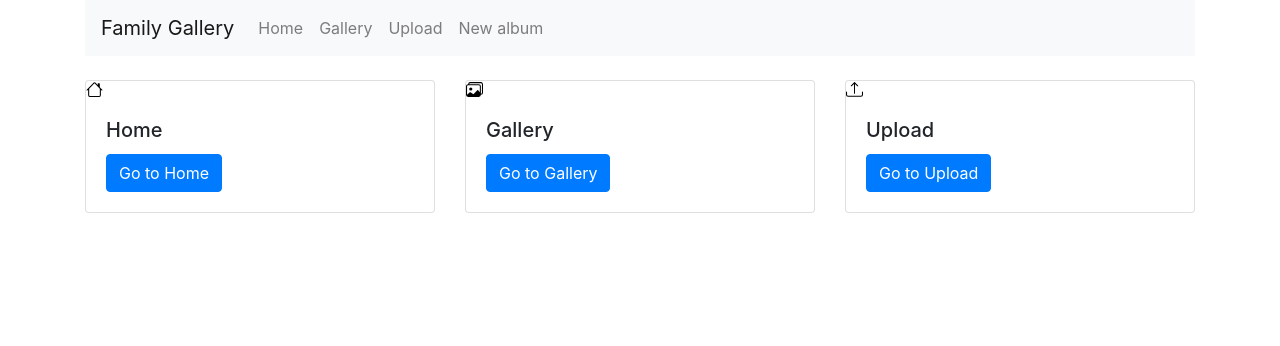
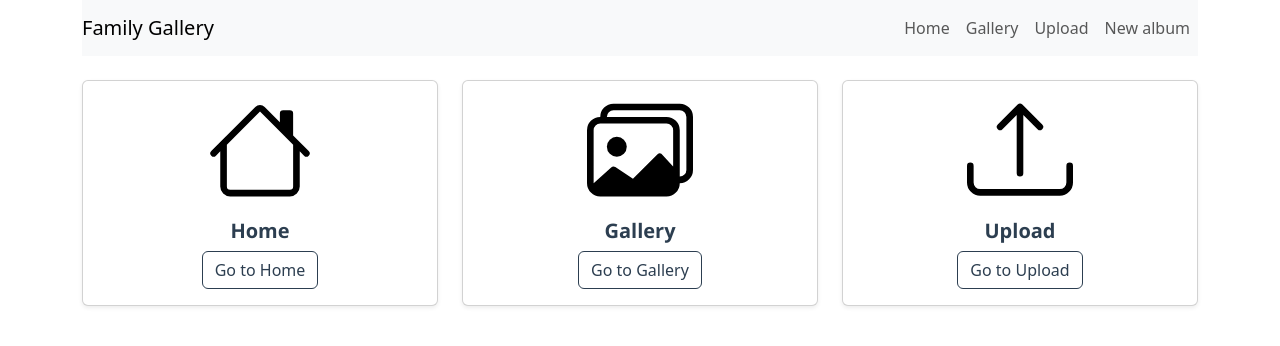
Before and after one commit to BulanMartin/FamilyGallery, a Django app: page / in a window 1280 px wide. Shown: the top 346 px of the page. Run offline with Django 5.2, Linux system fonts and the light colour scheme; some libraries are stand-ins or nearby versions.

Commit message:
improve the nav bar

```diff
--- a/FamilyGallery/gallery_app/templates/base.html
+++ b/FamilyGallery/gallery_app/templates/base.html
@@ -2,17 +2,17 @@
 <html>
 <head>
     <title>Family Gallery</title>
-    <link href="https://stackpath.bootstrapcdn.com/bootstrap/4.5.2/css/bootstrap.min.css" rel="stylesheet">
-    <script src="https://code.jquery.com/jquery-3.5.1.slim.min.js"></script>
-    <script src="https://cdn.jsdelivr.net/npm/@popperjs/core@2.9.2/dist/umd/popper.min.js"></script>
-    <script src="https://stackpath.bootstrapcdn.com/bootstrap/4.5.2/js/bootstrap.min.js"></script>
+    <link href="https://cdn.jsdelivr.net/npm/bootstrap@5.3.2/dist/css/bootstrap.min.css" rel="stylesheet">
 </head>
 <body>
     <div class="container">
         <nav class="navbar navbar-expand-lg navbar-light bg-light">
             <a class="navbar-brand" href="#">Family Gallery</a>
-            <div class="collapse navbar-collapse">
-                <ul class="navbar-nav mr-auto">
+            <button class="navbar-toggler" type="button" data-bs-toggle="collapse" data-bs-target="#navbarNav" aria-controls="navbarNav" aria-expanded="false" aria-label="Toggle navigation">
+                <span class="navbar-toggler-icon"></span>
+            </button>
+            <div class="collapse navbar-collapse" id="navbarNav">
+                <ul class="navbar-nav ms-auto">
                     <li class="nav-item"><a class="nav-link" href="{% url 'home' %}">Home</a></li>
                     <li class="nav-item"><a class="nav-link" href="{% url 'gallery' %}">Gallery</a></li>
                     <li class="nav-item"><a class="nav-link" href="{% url 'upload' %}">Upload</a></li>
@@ -24,5 +24,9 @@
         {% block content %}
         {% endblock %}
     </div>
+
+    <script src="https://code.jquery.com/jquery-3.6.0.min.js"></script>
+    <script src="https://cdn.jsdelivr.net/npm/@popperjs/core@2.11.6/dist/umd/popper.min.js"></script>
+    <script src="https://cdn.jsdelivr.net/npm/bootstrap@5.3.2/dist/js/bootstrap.min.js"></script>
 </body>
 </html>
--- a/FamilyGallery/gallery_app/templates/gallery/index.html
+++ b/FamilyGallery/gallery_app/templates/gallery/index.html
@@ -4,32 +4,48 @@
 
 {% load static %}
 <div class="row mt-4">
-    <div class="col-md-4">
-        <div class="card">
-            <img src="{% static 'images/house.svg' %}" class="card-img-top img-fluid" alt="Home" style="width: 5%;">
-            <div class="card-body">
+    <div class="col-md-4 mb-4">
+        <div class="card h-100 shadow-sm">
+            <img src="{% static 'images/house.svg' %}" class="card-img-top mx-auto mt-3" alt="Home" style="width: 30%;">
+            <div class="card-body text-center">
                 <h5 class="card-title">Home</h5>
-                <a href="{% url 'home' %}" class="btn btn-primary">Go to Home</a>
+                <a href="{% url 'home' %}" class="btn btn-outline-primary">Go to Home</a>
             </div>
         </div>
     </div>
-    <div class="col-md-4">
-        <div class="card">
-            <img src="{% static 'images/images.svg' %}" class="card-img-top img-fluid" alt="Gallery" style="width: 5%;">
-            <div class="card-body">
+    <div class="col-md-4 mb-4">
+        <div class="card h-100 shadow-sm">
+            <img src="{% static 'images/images.svg' %}" class="card-img-top mx-auto mt-3" alt="Gallery" style="width: 30%;">
+            <div class="card-body text-center">
                 <h5 class="card-title">Gallery</h5>
-                <a href="{% url 'gallery' %}" class="btn btn-primary">Go to Gallery</a>
+                <a href="{% url 'gallery' %}" class="btn btn-outline-primary">Go to Gallery</a>
             </div>
         </div>
     </div>
-    <div class="col-md-4">
-        <div class="card">
-            <img src="{% static 'images/upload.svg' %}" class="card-img-top img-fluid" alt="Upload" style="width: 5%;">
-            <div class="card-body">
+    <div class="col-md-4 mb-4">
+        <div class="card h-100 shadow-sm">
+            <img src="{% static 'images/upload.svg' %}" class="card-img-top mx-auto mt-3" alt="Upload" style="width: 30%;">
+            <div class="card-body text-center">
                 <h5 class="card-title">Upload</h5>
-                <a href="{% url 'upload' %}" class="btn btn-primary">Go to Upload</a>
+                <a href="{% url 'upload' %}" class="btn btn-outline-primary">Go to Upload</a>
             </div>
         </div>
     </div>
 </div>
+
+<style>
+    .card-title {
+        font-family: 'Segoe UI', Tahoma, Geneva, Verdana, sans-serif;
+        font-weight: bold;
+        color: #2c3e50;
+    }
+    .btn-outline-primary {
+        border-color: #2c3e50;
+        color: #2c3e50;
+    }
+    .btn-outline-primary:hover {
+        background-color: #2c3e50;
+        color: #ffffff;
+    }
+</style>
 {% endblock %}
```
